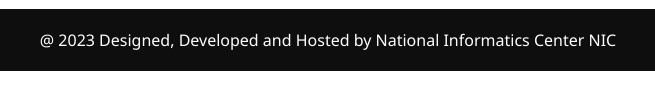
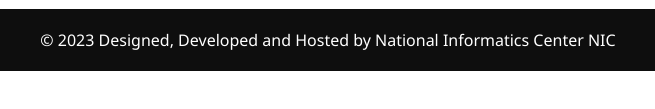
Before and after one commit to yash264/Resource_Material, a plain HTML site: page second.html in a window 1280 px wide. Shown: the part 371-480 px from the top of the page, 312-967 px from the left. Drawn offline with Linux system fonts and the light colour scheme.

Commit message:
Update second.html

```diff
--- a/second.html
+++ b/second.html
@@ -84,7 +84,7 @@
     <br>
     <br>
     <div id="footer">
-        <p>@ 2023 Designed, Developed and Hosted by National Informatics Center NIC</p>
+        <p>&copy 2023 Designed, Developed and Hosted by National Informatics Center NIC</p>
     </div>
 </body>
 </html>
```
